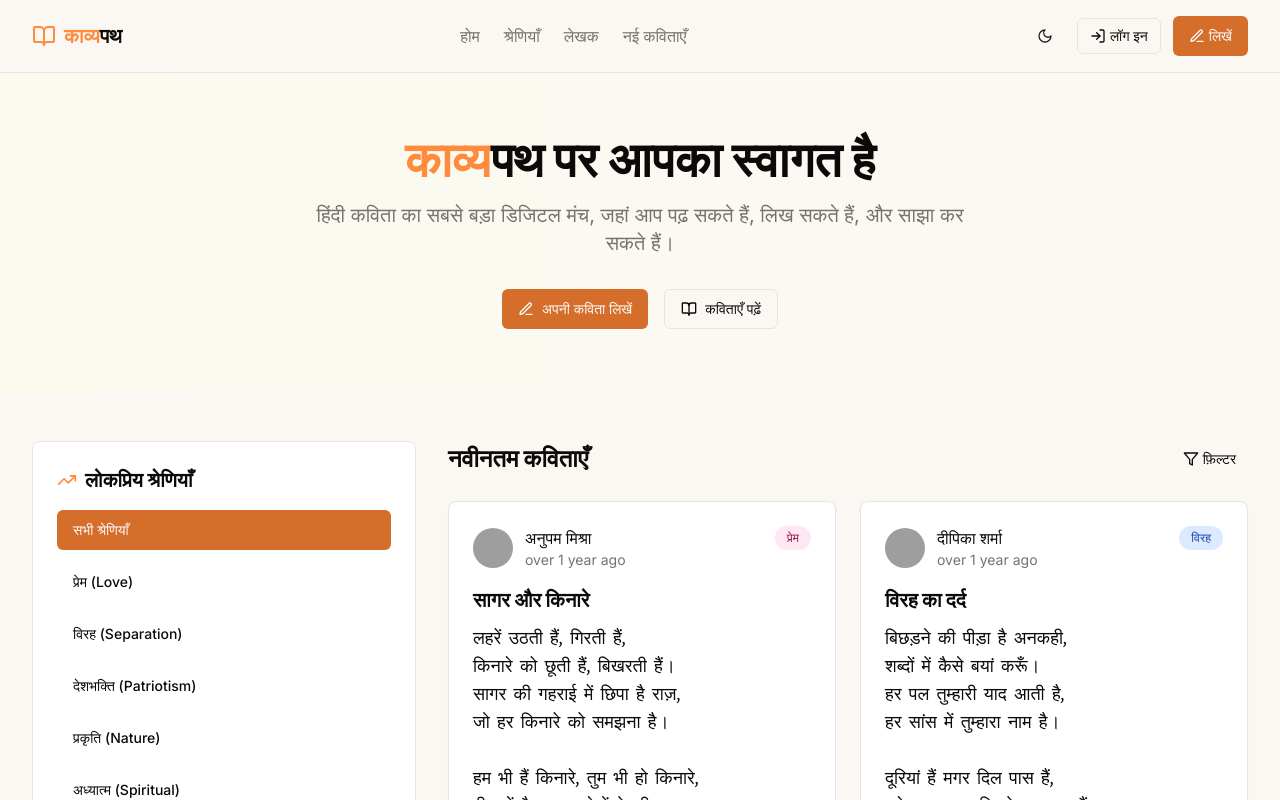
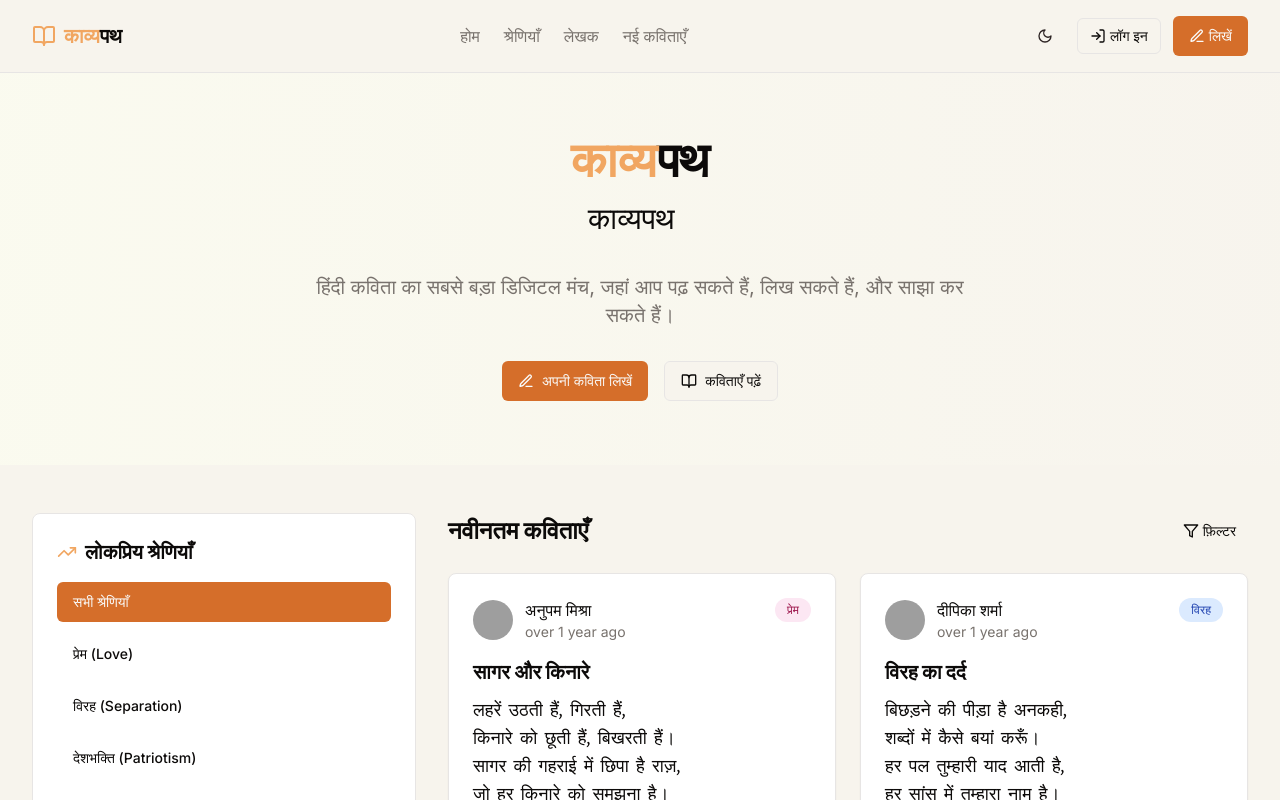
Before and after one commit to aryan24-cs/kavyapath-lekhak-sangam, a React (Vite) app: page / in a window 1280 px wide. Shown: the top 800 px of the page. Built offline with nearby package versions, Linux system fonts and the light colour scheme; grey boxes are pictures that could not be loaded.

Commit message:
feat: Implement typing animation and soft theme
Adds typing animation for text and animations for cards and text on the home page.
Also, implements a soft color theme.

```diff
--- a/src/components/CategoryBadge.tsx
+++ b/src/components/CategoryBadge.tsx
@@ -13,7 +13,7 @@ const CategoryBadge = ({ categoryId, className = "" }: CategoryBadgeProps) => {
   if (!category) return null;
 
   return (
-    <span className={`category-badge ${category.color} ${className}`}>
+    <span className={`category-badge ${category.color} ${className} fade-in-up`}>
       {category.name}
     </span>
   );
--- a/src/components/PoemCard.tsx
+++ b/src/components/PoemCard.tsx
@@ -14,7 +14,7 @@ const PoemCard = ({ poem }: PoemCardProps) => {
   const timeAgo = formatDistanceToNow(new Date(poem.createdAt), { addSuffix: true });
 
   return (
-    <div className="poem-card animate-fade-in">
+    <div className="poem-card animate-fade-in slide-in-right">
       <div className="flex justify-between items-start mb-4">
         <div className="flex items-center gap-3">
           <img
@@ -32,7 +32,7 @@ const PoemCard = ({ poem }: PoemCardProps) => {
 
       <h2 className="text-xl font-bold mb-3 hindi-text">{poem.title}</h2>
 
-      <div className="poem-text whitespace-pre-line mb-6 text-lg">
+      <div className="poem-text whitespace-pre-line mb-6 text-lg fade-in-up">
         {poem.content}
       </div>
 
--- /dev/null
+++ b/src/components/TypewriterEffect.tsx
@@ -0,0 +1,71 @@
+
+import React, { useState, useEffect, useRef } from "react";
+
+type TypewriterEffectProps = {
+  texts: string[];
+  typingSpeed?: number;
+  deletingSpeed?: number;
+  delayBetweenTexts?: number;
+  className?: string;
+};
+
+const TypewriterEffect = ({
+  texts,
+  typingSpeed = 150,
+  deletingSpeed = 100,
+  delayBetweenTexts = 2000,
+  className = "",
+}: TypewriterEffectProps) => {
+  const [currentTextIndex, setCurrentTextIndex] = useState(0);
+  const [displayText, setDisplayText] = useState("");
+  const [isDeleting, setIsDeleting] = useState(false);
+  const timeoutRef = useRef<NodeJS.Timeout | null>(null);
+
+  useEffect(() => {
+    const currentFullText = texts[currentTextIndex];
+
+    const handleTyping = () => {
+      if (!isDeleting) {
+        // Typing
+        if (displayText.length < currentFullText.length) {
+          setDisplayText(currentFullText.substring(0, displayText.length + 1));
+          timeoutRef.current = setTimeout(handleTyping, typingSpeed);
+        } else {
+          // Start deleting after delay
+          timeoutRef.current = setTimeout(() => {
+            setIsDeleting(true);
+            handleTyping();
+          }, delayBetweenTexts);
+        }
+      } else {
+        // Deleting
+        if (displayText.length > 0) {
+          setDisplayText(displayText.substring(0, displayText.length - 1));
+          timeoutRef.current = setTimeout(handleTyping, deletingSpeed);
+        } else {
+          // Move to next text
+          setIsDeleting(false);
+          setCurrentTextIndex((prevIndex) => (prevIndex + 1) % texts.length);
+          timeoutRef.current = setTimeout(handleTyping, typingSpeed);
+        }
+      }
+    };
+
+    timeoutRef.current = setTimeout(handleTyping, typingSpeed);
+
+    return () => {
+      if (timeoutRef.current) {
+        clearTimeout(timeoutRef.current);
+      }
+    };
+  }, [displayText, isDeleting, currentTextIndex, texts, typingSpeed, deletingSpeed, delayBetweenTexts]);
+
+  return (
+    <span className={`typewriter-text ${className}`}>
+      {displayText}
+      <span className="cursor">|</span>
+    </span>
+  );
+};
+
+export default TypewriterEffect;
--- a/src/index.css
+++ b/src/index.css
@@ -7,7 +7,7 @@
 
 @layer base {
   :root {
-    --background: 36 54% 97%;
+    --background: 42 38% 95%;
     --foreground: 20 14% 4%;
 
     --card: 0 0% 100%;
@@ -39,13 +39,13 @@
   }
 
   .dark {
-    --background: 20 14% 4%;
+    --background: 20 14% 8%;
     --foreground: 60 9% 98%;
 
-    --card: 20 14% 8%;
+    --card: 20 14% 12%;
     --card-foreground: 60 9% 98%;
 
-    --popover: 20 14% 8%;
+    --popover: 20 14% 12%;
     --popover-foreground: 60 9% 98%;
 
     --primary: 24 67% 50%;
@@ -54,7 +54,7 @@
     --secondary: 12 6% 15%;
     --secondary-foreground: 60 9% 98%;
 
-    --muted: 12 6% 15%;
+    --muted: 12 6% 18%;
     --muted-foreground: 24 5% 65%;
 
     --accent: 12 76% 61%;
@@ -63,8 +63,8 @@
     --destructive: 0 62% 30%;
     --destructive-foreground: 60 9% 98%;
 
-    --border: 12 6% 15%;
-    --input: 12 6% 15%;
+    --border: 12 6% 20%;
+    --input: 12 6% 20%;
     --ring: 24 67% 50%;
   }
 }
@@ -98,9 +98,72 @@
 
   .poem-card {
     @apply bg-card border border-border rounded-lg p-6 shadow-sm hover:shadow-md transition-all;
+    @apply transform transition-transform duration-300 hover:-translate-y-1;
   }
 
   .category-badge {
     @apply px-3 py-1 rounded-full text-xs font-medium;
   }
+
+  /* Cursor animation */
+  .cursor {
+    @apply opacity-100;
+    animation: blink 1s step-end infinite;
+  }
+
+  /* Card hover effect */
+  .poem-card:hover {
+    box-shadow: 0 10px 15px -3px rgba(0, 0, 0, 0.1), 0 4px 6px -2px rgba(0, 0, 0, 0.05);
+  }
 }
+
+@keyframes blink {
+  from, to { opacity: 1; }
+  50% { opacity: 0; }
+}
+
+@keyframes float {
+  0% {
+    transform: translateY(0px);
+  }
+  50% {
+    transform: translateY(-10px);
+  }
+  100% {
+    transform: translateY(0px);
+  }
+}
+
+.float-animation {
+  animation: float 6s ease-in-out infinite;
+}
+
+.slide-in-right {
+  animation: slideInRight 0.8s ease-out forwards;
+}
+
+@keyframes slideInRight {
+  from {
+    transform: translateX(50px);
+    opacity: 0;
+  }
+  to {
+    transform: translateX(0);
+    opacity: 1;
+  }
+}
+
+.fade-in-up {
+  animation: fadeInUp 0.8s ease-out forwards;
+}
+
+@keyframes fadeInUp {
+  from {
+    transform: translateY(20px);
+    opacity: 0;
+  }
+  to {
+    transform: translateY(0);
+    opacity: 1;
+  }
+}
--- a/src/layouts/MainLayout.tsx
+++ b/src/layouts/MainLayout.tsx
@@ -11,7 +11,7 @@ type MainLayoutProps = {
 const MainLayout = ({ children }: MainLayoutProps) => {
   return (
     <ThemeProvider>
-      <div className="min-h-screen flex flex-col">
+      <div className="min-h-screen flex flex-col bg-background transition-colors duration-300">
         <Navbar />
         <main className="flex-1">{children}</main>
         <Footer />
--- a/src/pages/Index.tsx
+++ b/src/pages/Index.tsx
@@ -5,11 +5,22 @@ import PoemList from "@/components/PoemList";
 import { BookOpen, PenLine, TrendingUp, Filter } from "lucide-react";
 import { Button } from "@/components/ui/button";
 import { categories } from "@/data/categories";
+import TypewriterEffect from "@/components/TypewriterEffect";
 
 const Index = () => {
   const [activeCategory, setActiveCategory] = useState<string | undefined>(
     undefined
   );
+
+  // Texts to alternate between Hindi and English
+  const alternatingTexts = [
+    "काव्यपथ पर आपका स्वागत है",
+    "Welcome to Kavyapath",
+    "कविता की दुनिया में आपका हार्दिक स्वागत",
+    "A heartfelt welcome to the world of poetry",
+    "हिंदी काव्य का डिजिटल संगम",
+    "Digital confluence of Hindi poetry"
+  ];
 
   return (
     <MainLayout>
@@ -18,17 +29,25 @@ const Index = () => {
         <div className="container">
           <div className="max-w-2xl mx-auto text-center">
             <h1 className="text-3xl md:text-4xl lg:text-5xl font-bold mb-4 hindi-text">
-              <span className="text-kavya-orange">काव्य</span>पथ पर आपका स्वागत है
+              <span className="text-kavya-orange float-animation">काव्य</span>पथ
             </h1>
-            <p className="text-lg md:text-xl text-muted-foreground mb-8">
+            <div className="text-2xl md:text-3xl font-medium mb-6 min-h-[3rem] hindi-text">
+              <TypewriterEffect
+                texts={alternatingTexts}
+                typingSpeed={100}
+                deletingSpeed={80}
+                delayBetweenTexts={1500}
+              />
+            </div>
+            <p className="text-lg md:text-xl text-muted-foreground mb-8 fade-in-up">
               हिंदी कविता का सबसे बड़ा डिजिटल मंच, जहां आप पढ़ सकते हैं, लिख सकते हैं, और साझा कर सकते हैं।
             </p>
-            <div className="flex flex-col sm:flex-row justify-center gap-4">
-              <Button className="btn-primary flex items-center gap-2">
+            <div className="flex flex-col sm:flex-row justify-center gap-4 fade-in-up">
+              <Button className="btn-primary flex items-center gap-2 hover:scale-105 transition-transform">
                 <PenLine className="w-5 h-5" />
                 <span>अपनी कविता लिखें</span>
               </Button>
-              <Button variant="outline" className="flex items-center gap-2">
+              <Button variant="outline" className="flex items-center gap-2 hover:scale-105 transition-transform">
                 <BookOpen className="w-5 h-5" />
                 <span>कविताएँ पढ़ें</span>
               </Button>
@@ -43,7 +62,7 @@ const Index = () => {
           {/* Left Sidebar */}
           <div className="lg:col-span-1 order-2 lg:order-1">
             <div className="sticky top-6">
-              <div className="bg-card border border-border rounded-lg p-6 mb-6">
+              <div className="bg-card border border-border rounded-lg p-6 mb-6 fade-in-up">
                 <h2 className="text-xl font-bold mb-4 flex items-center gap-2">
                   <TrendingUp className="w-5 h-5 text-kavya-orange" />
                   <span>लोकप्रिय श्रेणियाँ</span>
@@ -56,7 +75,7 @@ const Index = () => {
                   >
                     सभी श्रेणियाँ
                   </Button>
-                  {categories.map((category) => (
+                  {categories.map((category, index) => (
                     <Button
                       key={category.id}
                       variant={
@@ -64,6 +83,9 @@ const Index = () => {
                       }
                       onClick={() => setActiveCategory(category.id)}
                       className="w-full justify-start"
+                      style={{
+                        animationDelay: `${index * 100}ms`
+                      }}
                     >
                       {category.name} ({category.nameEn})
                     </Button>
@@ -71,25 +93,25 @@ const Index = () => {
                 </div>
               </div>
 
-              <div className="bg-card border border-border rounded-lg p-6">
+              <div className="bg-card border border-border rounded-lg p-6 fade-in-up">
                 <h2 className="text-xl font-bold mb-4">हमसे जुड़ें</h2>
                 <p className="text-muted-foreground mb-4">
                   काव्यपथ के साथ जुड़कर अपनी कविताओं को दुनिया के साथ साझा करें और प्रतिष्ठित कवियों से सीखें।
                 </p>
-                <Button className="w-full btn-primary">अभी साइन अप करें</Button>
+                <Button className="w-full btn-primary hover:scale-105 transition-transform">अभी साइन अप करें</Button>
               </div>
             </div>
           </div>
 
           {/* Main Content */}
           <div className="lg:col-span-2 order-1 lg:order-2">
-            <div className="flex justify-between items-center mb-6">
+            <div className="flex justify-between items-center mb-6 fade-in-up">
               <h2 className="text-2xl font-bold hindi-text">
                 {activeCategory
                   ? `${categories.find((c) => c.id === activeCategory)?.name} कविताएँ`
                   : "नवीनतम कविताएँ"}
               </h2>
-              <Button variant="ghost" size="sm" className="flex items-center gap-1">
+              <Button variant="ghost" size="sm" className="flex items-center gap-1 hover:scale-105 transition-transform">
                 <Filter className="w-4 h-4" />
                 <span>फ़िल्टर</span>
               </Button>
--- a/tailwind.config.ts
+++ b/tailwind.config.ts
@@ -64,11 +64,11 @@ export default {
 					ring: 'hsl(var(--sidebar-ring))'
 				},
 				kavya: {
-					orange: '#FF8C3D',
-					red: '#D94032',
-					brown: '#8A5A44',
+					orange: '#F1A661',
+					red: '#E38B73',
+					brown: '#A76F6F',
 					cream: '#FEF7CD',
-					charcoal: '#222222',
+					charcoal: '#2D2424',
 					gray: '#8E9196'
 				}
 			},
@@ -108,12 +108,24 @@ export default {
 						opacity: '1',
 						transform: 'translateY(0)'
 					}
+				},
+				'float': {
+					'0%': {
+						transform: 'translateY(0px)'
+					},
+					'50%': {
+						transform: 'translateY(-10px)'
+					},
+					'100%': {
+						transform: 'translateY(0px)'
+					}
 				}
 			},
 			animation: {
 				'accordion-down': 'accordion-down 0.2s ease-out',
 				'accordion-up': 'accordion-up 0.2s ease-out',
-				'fade-in': 'fade-in 0.5s ease-out'
+				'fade-in': 'fade-in 0.5s ease-out',
+				'float': 'float 6s ease-in-out infinite'
 			}
 		}
 	},
```
